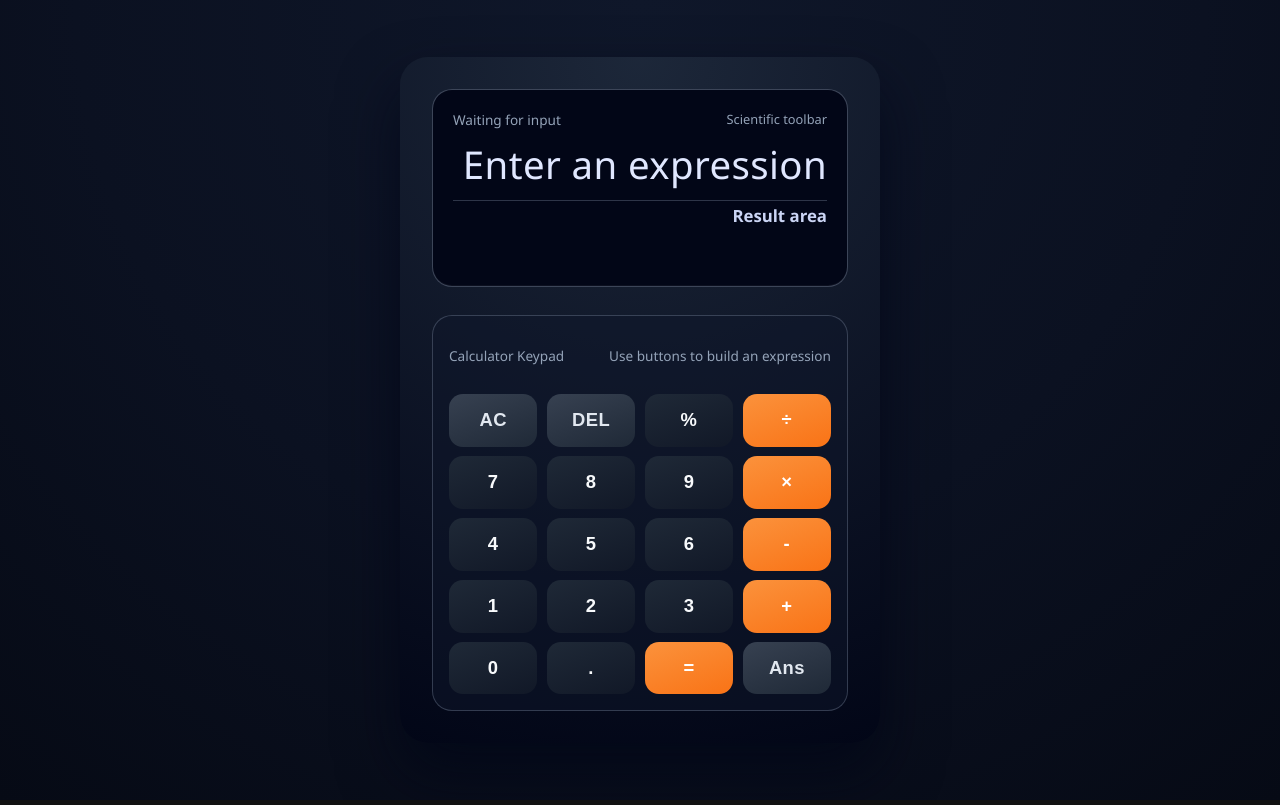
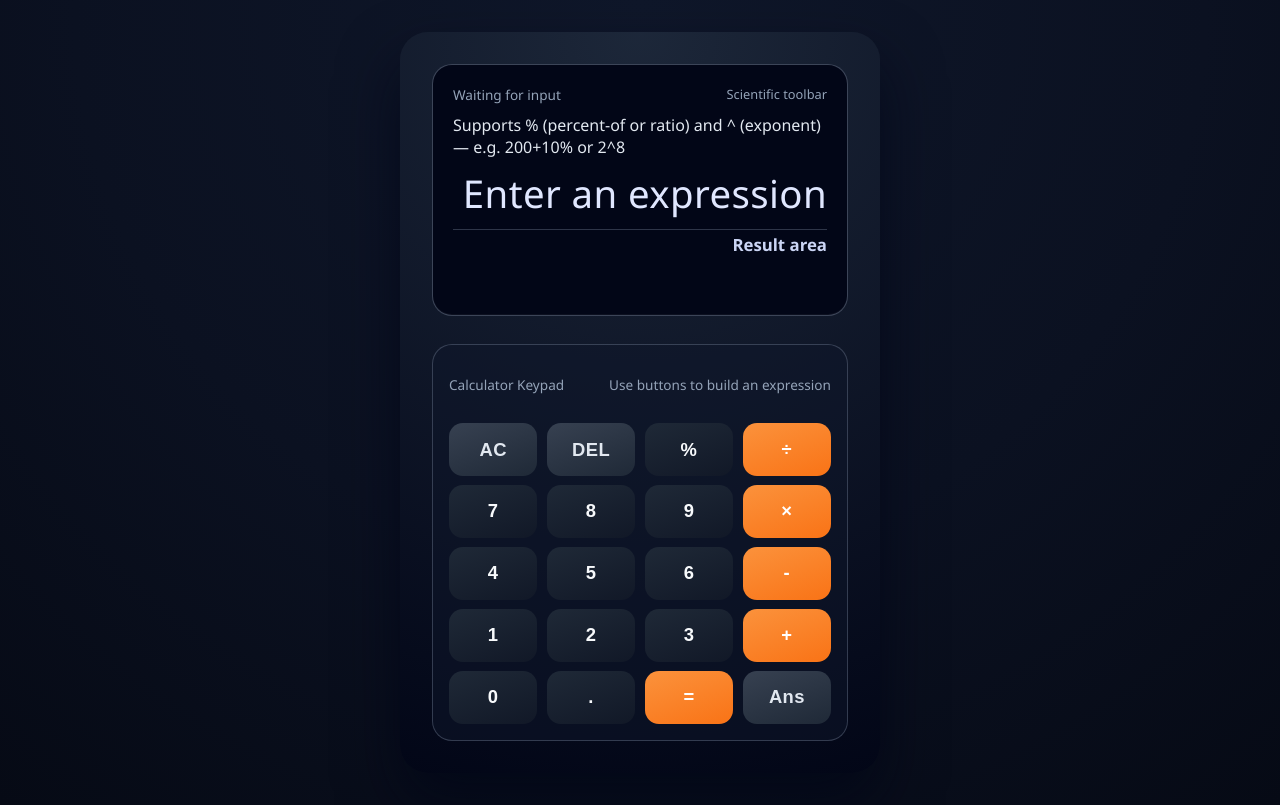
Before and after one commit to johnwick22012026-source/Calculator, a React (Vite) app: page / in a window 1280 px wide. Built offline with nearby package versions, Linux system fonts and the light colour scheme.

Commit message:
feat(CALC-33): Update calculator UI to surface percentage and power support — src/components/CalculatorDisplay.tsx

```diff
--- a/src/components/CalculatorDisplay.tsx
+++ b/src/components/CalculatorDisplay.tsx
@@ -21,6 +21,10 @@ export default function CalculatorDisplay({
         <span>{statusLabel}</span>
         <span className="display-subtle">Scientific toolbar</span>
       </div>
+      <div className="display-operators-hint" aria-live="polite">
+        Supports <span aria-label="percent symbol">%</span> (percent-of or ratio) and <span aria-label="caret symbol">^</span> (exponent)
+        — e.g. <span className="display-helper-example">200+10%</span> or <span className="display-helper-example">2^8</span>
+      </div>
       <div className="display-expression" aria-live="polite">
         {expression || 'Enter an expression'}
       </div>
```
